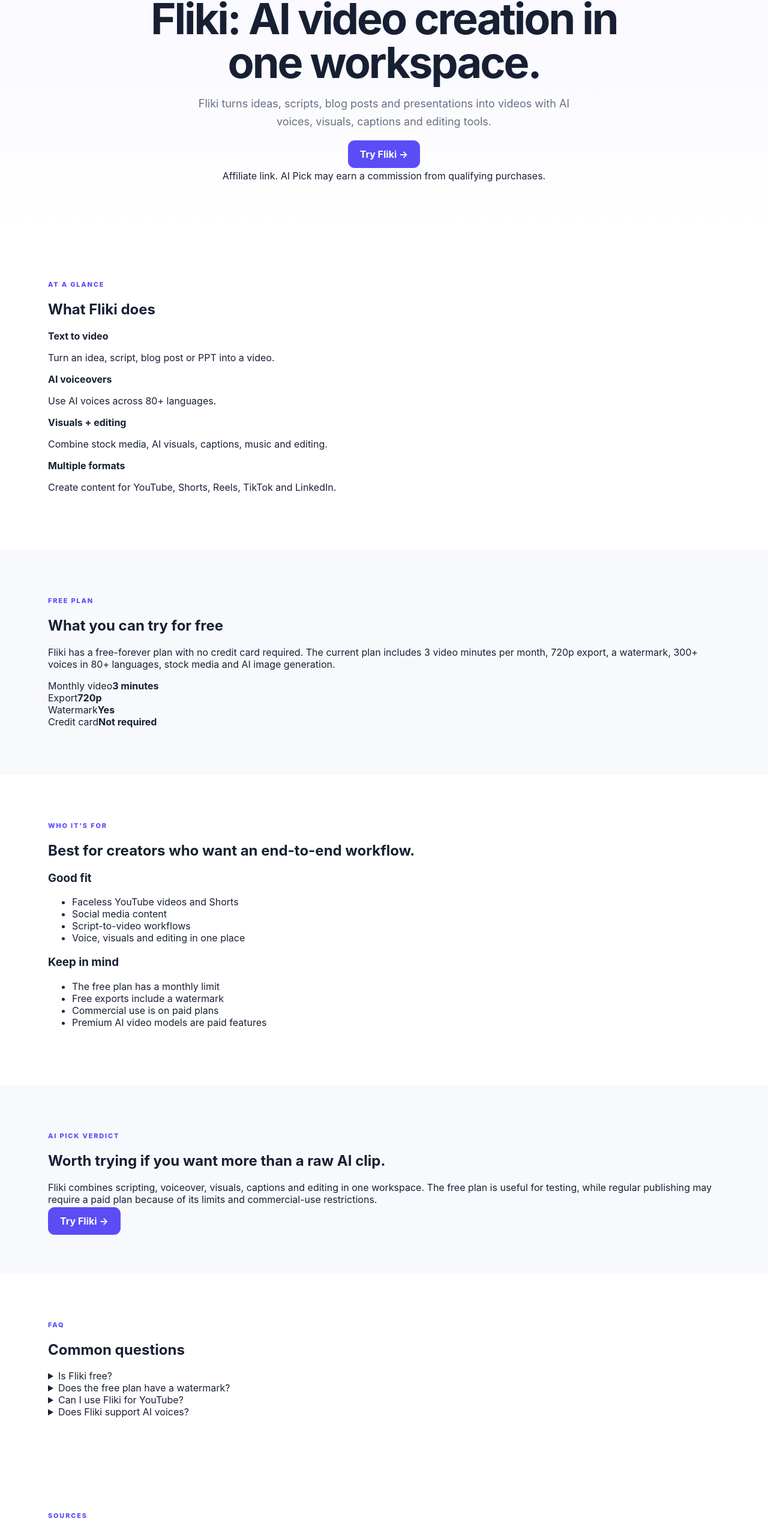
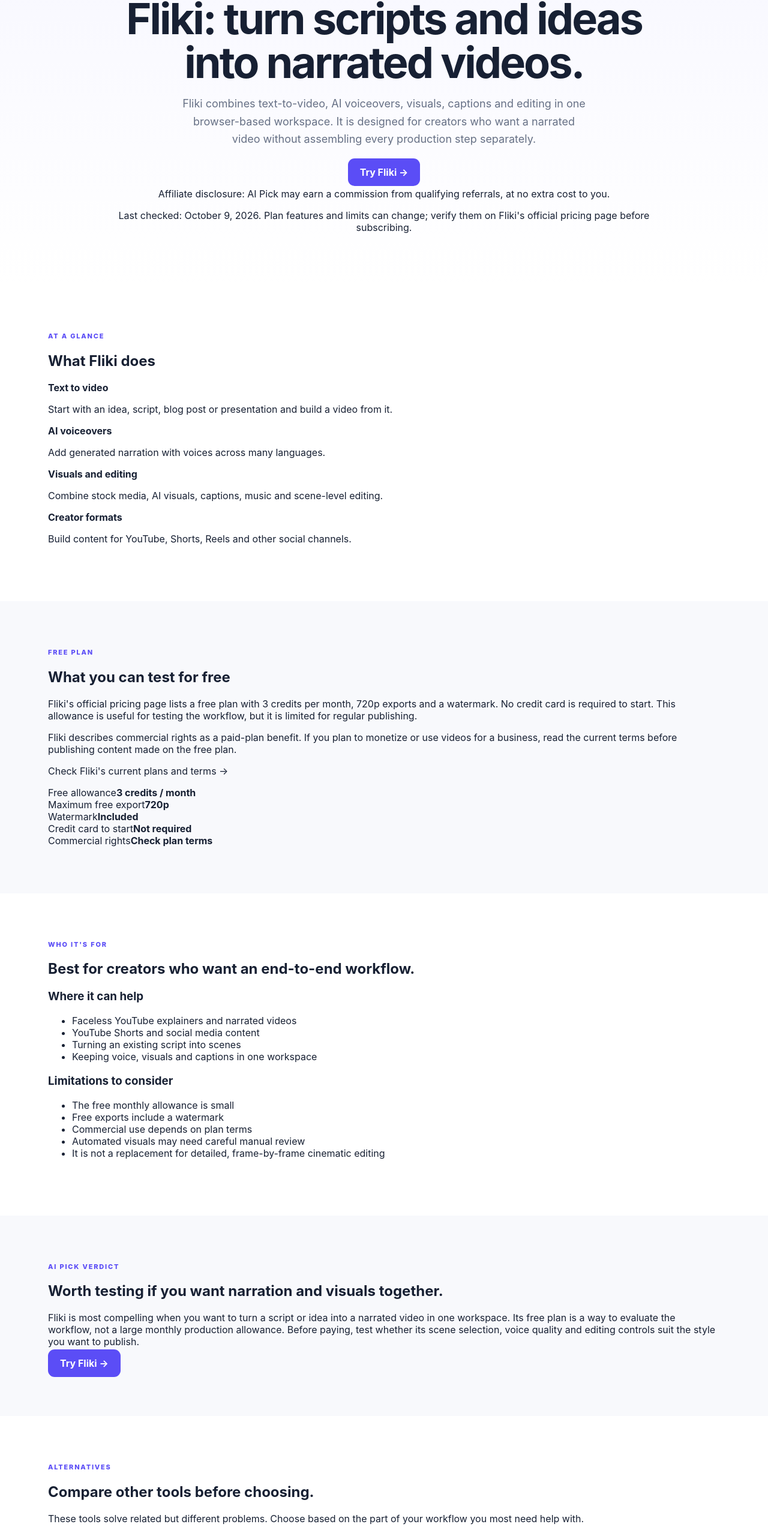
Before and after one commit to alenlenthang4/ai-pick, a Next.js app: page /tools/fliki in a window 1280 px wide. Shown: the part 201-2751 px from the top of the page at 60% size. Built offline with nearby package versions, Linux system fonts and the light colour scheme.

Commit message:
Improve Fliki guide with current limits and alternatives

```diff
--- a/app/tools/fliki/page.tsx
+++ b/app/tools/fliki/page.tsx
@@ -1,6 +1,8 @@
-export const metadata = {
-  title: "Fliki AI Video Generator: Features, Free Plan & Review | AI Pick",
-  description: "A practical guide to Fliki: AI video generation, voices, editing, free-plan limits, strengths and limitations.",
+import type { Metadata } from "next";
+
+export const metadata: Metadata = {
+  title: "Fliki AI Video Generator: Free Plan, Limits & Alternatives | AI Pick",
+  description: "Explore Fliki's AI video workflow, free-plan limits, strengths, drawbacks and alternatives for YouTube creators and short-form video makers.",
 };
 
 const flikiUrl = "https://fliki.ai/?via=alenlenthang";
@@ -12,38 +14,82 @@
         <a className="brand" href="/">AI <span>Pick</span></a>
         <div className="navLinks"><a href="/">Home</a><a href="/#categories">Categories</a><a href="/#tools">Tools</a></div>
       </div></nav>
+
       <section className="hero toolHero"><div className="wrap heroInner">
         <div className="eyebrow">AI VIDEO TOOL</div>
-        <h1>Fliki: AI video creation in one workspace.</h1>
-        <p className="heroText">Fliki turns ideas, scripts, blog posts and presentations into videos with AI voices, visuals, captions and editing tools.</p>
-        <a className="button" href={flikiUrl} target="_blank" rel="noreferrer">Try Fliki →</a>
-        <p className="smallNote">Affiliate link. AI Pick may earn a commission from qualifying purchases.</p>
+        <h1>Fliki: turn scripts and ideas into narrated videos.</h1>
+        <p className="heroText">Fliki combines text-to-video, AI voiceovers, visuals, captions and editing in one browser-based workspace. It is designed for creators who want a narrated video without assembling every production step separately.</p>
+        <a className="button" href={flikiUrl} target="_blank" rel="noopener noreferrer">Try Fliki →</a>
+        <p className="smallNote">Affiliate disclosure: AI Pick may earn a commission from qualifying referrals, at no extra cost to you.</p>
+        <p className="smallNote">Last checked: October 9, 2026. Plan features and limits can change; verify them on Fliki's official pricing page before subscribing.</p>
       </div></section>
+
       <section className="section"><div className="wrap">
         <div className="kicker">AT A GLANCE</div><h2>What Fliki does</h2>
         <div className="infoGrid">
-          <div className="infoCard"><b>Text to video</b><p>Turn an idea, script, blog post or PPT into a video.</p></div>
-          <div className="infoCard"><b>AI voiceovers</b><p>Use AI voices across 80+ languages.</p></div>
-          <div className="infoCard"><b>Visuals + editing</b><p>Combine stock media, AI visuals, captions, music and editing.</p></div>
-          <div className="infoCard"><b>Multiple formats</b><p>Create content for YouTube, Shorts, Reels, TikTok and LinkedIn.</p></div>
+          <div className="infoCard"><b>Text to video</b><p>Start with an idea, script, blog post or presentation and build a video from it.</p></div>
+          <div className="infoCard"><b>AI voiceovers</b><p>Add generated narration with voices across many languages.</p></div>
+          <div className="infoCard"><b>Visuals and editing</b><p>Combine stock media, AI visuals, captions, music and scene-level editing.</p></div>
+          <div className="infoCard"><b>Creator formats</b><p>Build content for YouTube, Shorts, Reels and other social channels.</p></div>
         </div>
       </div></section>
+
       <section className="section soft"><div className="wrap twoCol">
-        <div><div className="kicker">FREE PLAN</div><h2>What you can try for free</h2><p>Fliki has a free-forever plan with no credit card required. The current plan includes 3 video minutes per month, 720p export, a watermark, 300+ voices in 80+ languages, stock media and AI image generation.</p></div>
-        <div className="factList"><div><span>Monthly video</span><strong>3 minutes</strong></div><div><span>Export</span><strong>720p</strong></div><div><span>Watermark</span><strong>Yes</strong></div><div><span>Credit card</span><strong>Not required</strong></div></div>
+        <div><div className="kicker">FREE PLAN</div><h2>What you can test for free</h2>
+          <p>Fliki's official pricing page lists a free plan with 3 credits per month, 720p exports and a watermark. No credit card is required to start. This allowance is useful for testing the workflow, but it is limited for regular publishing.</p>
+          <p>Fliki describes commercial rights as a paid-plan benefit. If you plan to monetize or use videos for a business, read the current terms before publishing content made on the free plan.</p>
+          <p><a href="https://fliki.ai/pricing" target="_blank" rel="noopener noreferrer">Check Fliki's current plans and terms →</a></p>
+        </div>
+        <div className="factList">
+          <div><span>Free allowance</span><strong>3 credits / month</strong></div>
+          <div><span>Maximum free export</span><strong>720p</strong></div>
+          <div><span>Watermark</span><strong>Included</strong></div>
+          <div><span>Credit card to start</span><strong>Not required</strong></div>
+          <div><span>Commercial rights</span><strong>Check plan terms</strong></div>
+        </div>
       </div></section>
+
       <section className="section"><div className="wrap">
         <div className="kicker">WHO IT'S FOR</div><h2>Best for creators who want an end-to-end workflow.</h2>
-        <div className="prosGrid"><div><h3>Good fit</h3><ul><li>Faceless YouTube videos and Shorts</li><li>Social media content</li><li>Script-to-video workflows</li><li>Voice, visuals and editing in one place</li></ul></div><div><h3>Keep in mind</h3><ul><li>The free plan has a monthly limit</li><li>Free exports include a watermark</li><li>Commercial use is on paid plans</li><li>Premium AI video models are paid features</li></ul></div></div>
+        <div className="prosGrid">
+          <div><h3>Where it can help</h3><ul><li>Faceless YouTube explainers and narrated videos</li><li>YouTube Shorts and social media content</li><li>Turning an existing script into scenes</li><li>Keeping voice, visuals and captions in one workspace</li></ul></div>
+          <div><h3>Limitations to consider</h3><ul><li>The free monthly allowance is small</li><li>Free exports include a watermark</li><li>Commercial use depends on plan terms</li><li>Automated visuals may need careful manual review</li><li>It is not a replacement for detailed, frame-by-frame cinematic editing</li></ul></div>
+        </div>
       </div></section>
+
       <section className="section soft"><div className="wrap">
-        <div className="kicker">AI PICK VERDICT</div><h2>Worth trying if you want more than a raw AI clip.</h2><p className="wideText">Fliki combines scripting, voiceover, visuals, captions and editing in one workspace. The free plan is useful for testing, while regular publishing may require a paid plan because of its limits and commercial-use restrictions.</p><a className="button" href={flikiUrl} target="_blank" rel="noreferrer">Try Fliki →</a>
+        <div className="kicker">AI PICK VERDICT</div><h2>Worth testing if you want narration and visuals together.</h2>
+        <p className="wideText">Fliki is most compelling when you want to turn a script or idea into a narrated video in one workspace. Its free plan is a way to evaluate the workflow, not a large monthly production allowance. Before paying, test whether its scene selection, voice quality and editing controls suit the style you want to publish.</p>
+        <a className="button" href={flikiUrl} target="_blank" rel="noopener noreferrer">Try Fliki →</a>
       </div></section>
+
       <section className="section"><div className="wrap">
-        <div className="kicker">FAQ</div><h2>Common questions</h2><div className="faq"><details><summary>Is Fliki free?</summary><p>Yes. Fliki has a free-forever plan with 3 minutes of video per month and no credit card required.</p></details><details><summary>Does the free plan have a watermark?</summary><p>Yes. Free exports include a Fliki watermark.</p></details><details><summary>Can I use Fliki for YouTube?</summary><p>Yes. Fliki supports YouTube workflows. Commercial rights are included with paid plans, subject to Fliki's terms.</p></details><details><summary>Does Fliki support AI voices?</summary><p>Yes. Fliki offers AI voices across 80+ languages.</p></details></div>
+        <div className="kicker">ALTERNATIVES</div><h2>Compare other tools before choosing.</h2>
+        <p className="wideText">These tools solve related but different problems. Choose based on the part of your workflow you most need help with.</p>
+        <div className="infoGrid">
+          <div className="infoCard"><b><a href="/tools/elevenlabs">ElevenLabs</a></b><p>Consider it if voice quality and narration matter most and you prefer to edit the video separately.</p><a href="/tools/elevenlabs">Read the AI Pick guide →</a></div>
+          <div className="infoCard"><b>InVideo</b><p>Another option to investigate for prompt-based video creation and stock-media workflows.</p><a href="https://invideo.io/" target="_blank" rel="noopener noreferrer">Visit official website →</a></div>
+          <div className="infoCard"><b>Pictory</b><p>Worth comparing if your main workflow is converting scripts or existing content into videos.</p><a href="https://pictory.ai/" target="_blank" rel="noopener noreferrer">Visit official website →</a></div>
+        </div>
       </div></section>
-      <section className="section sourceSection"><div className="wrap"><div className="kicker">SOURCES</div><p>Information verified from Fliki's official pricing, AI video and FAQ pages.</p><div className="sourceLinks"><a href="https://fliki.ai/pricing" target="_blank" rel="noreferrer">Fliki pricing</a><a href="https://fliki.ai/features/ai-video-generator" target="_blank" rel="noreferrer">Fliki AI video generator</a><a href="https://fliki.ai/frequently-asked-questions" target="_blank" rel="noreferrer">Fliki FAQ</a></div></div></section>
-      <footer><div className="wrap footerInner"><div><div className="brand">AI <span>Pick</span></div><p>Find the right AI tool for the job.</p></div><div className="footerNote">Independent AI tool discovery and comparison.</div></div></footer>
+
+      <section className="section"><div className="wrap">
+        <div className="kicker">FAQ</div><h2>Common questions</h2>
+        <div className="faq">
+          <details><summary>Is Fliki free?</summary><p>Fliki offers a free plan with 3 credits per month and no credit card required to start. Check the official pricing page for the latest allowance and restrictions.</p></details>
+          <details><summary>Does the free plan have a watermark?</summary><p>Yes. Fliki's official pricing information says free exports include a watermark.</p></details>
+          <details><summary>Can I use Fliki videos commercially?</summary><p>Fliki lists commercial rights as a paid-plan feature. Check its current terms for the specific plan and content you intend to publish.</p></details>
+          <details><summary>Is Fliki good for YouTube Shorts?</summary><p>It can help create narrated short videos from scripts or ideas. Review the generated scenes, pacing, captions and licensing terms before publishing.</p></details>
+          <details><summary>Is Fliki better than ElevenLabs?</summary><p>They serve different needs. Fliki focuses on combining video creation and narration; ElevenLabs is a stronger fit when your main need is generating voice or audio. Compare both against your actual workflow.</p></details>
+        </div>
+      </div></section>
+
+      <section className="section sourceSection"><div className="wrap">
+        <div className="kicker">SOURCES</div><p>Plan details were checked against Fliki's official pages on October 9, 2026. Pricing, credits and terms may change.</p>
+        <div className="sourceLinks"><a href="https://fliki.ai/pricing" target="_blank" rel="noopener noreferrer">Official pricing</a><a href="https://fliki.ai/features/ai-video-generator" target="_blank" rel="noopener noreferrer">AI video generator</a><a href="https://fliki.ai/frequently-asked-questions" target="_blank" rel="noopener noreferrer">Official FAQ</a></div>
+      </div></section>
+
+      <footer><div className="wrap footerInner"><div><div className="brand">AI <span>Pick</span></div><p>Find the right AI tool for the job.</p></div><div className="footerNote"><a href="/about">About</a> · <a href="/affiliate-disclosure">Affiliate disclosure</a> · <a href="/privacy">Privacy</a></div></div></footer>
     </main>
   );
 }
```
